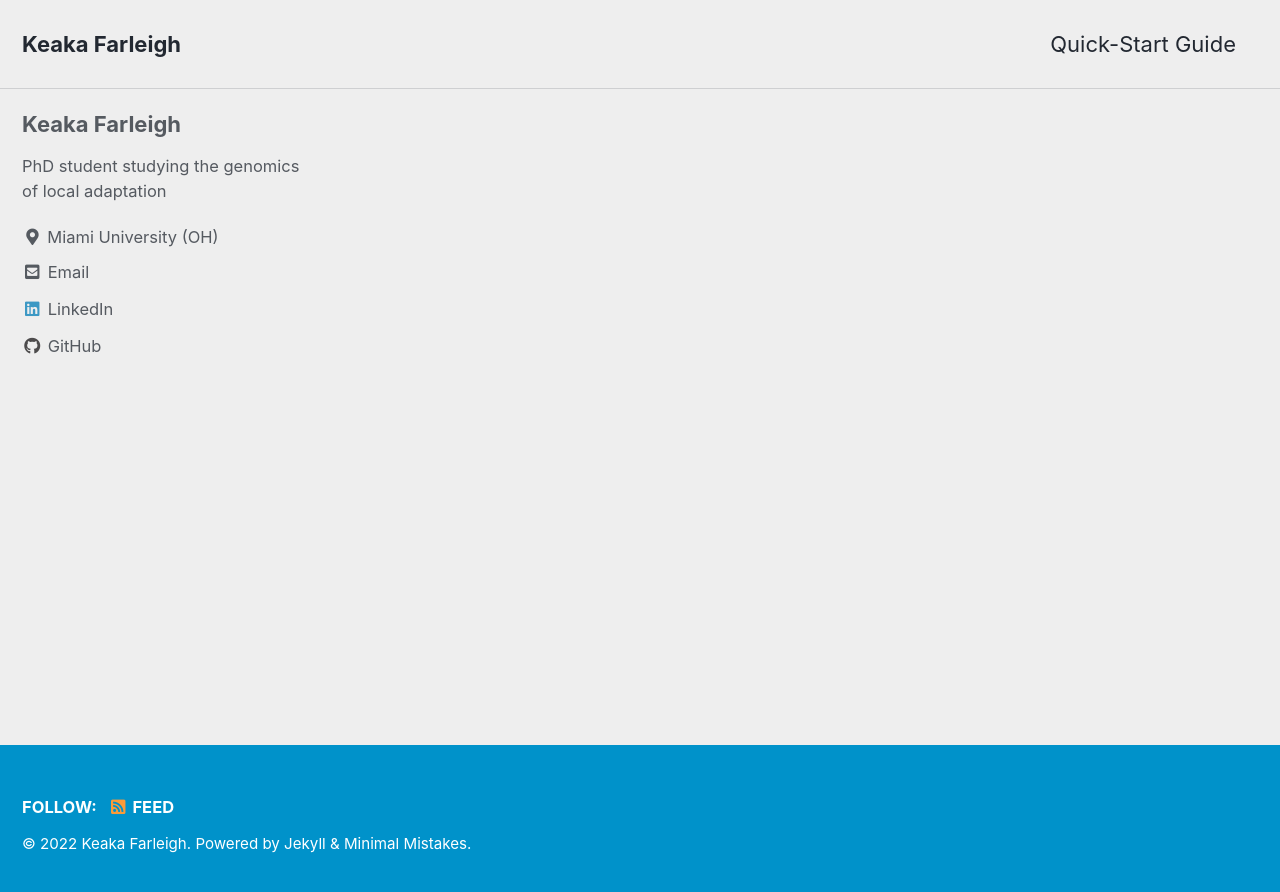
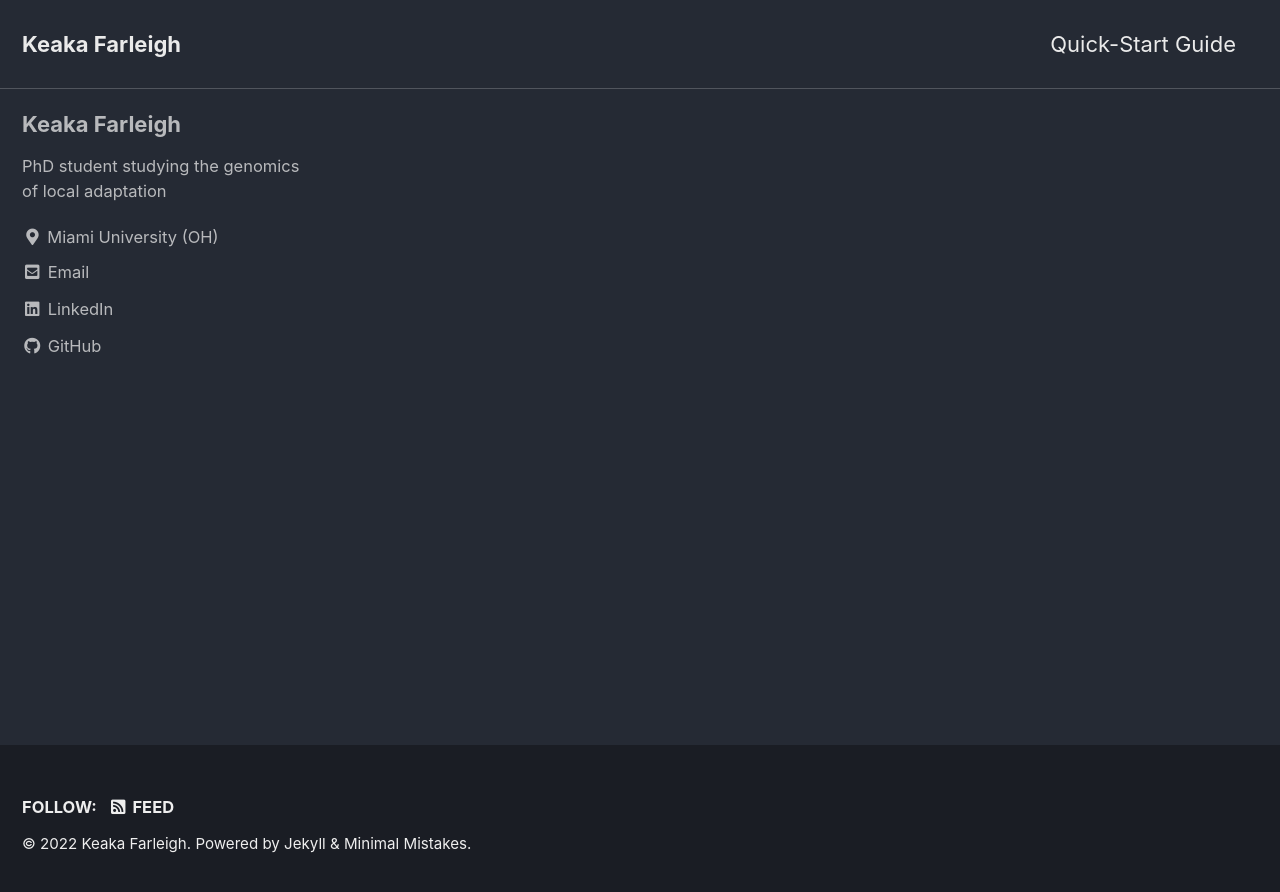
Before and after one commit to kfarleigh/kfarleigh.github.io, a Jekyll site: the page built from index.html, in a window 1280 px wide. Shown: the top 892 px of the page. Built offline with Jekyll 4.4.1, drawn with Linux system fonts in a browser that asks for light colours; cached includes are drawn as plain includes; the list of posts is cut into pages by our own code.

Commit message:
Update _config.yml

```diff
--- a/_config.yml
+++ b/_config.yml
@@ -12,7 +12,7 @@
 
 # theme                  : "minimal-mistakes-jekyll"
 # remote_theme           : "mmistakes/minimal-mistakes"
-minimal_mistakes_skin    : "air" #, "air", "aqua", "contrast", "dark", "dirt", "neon", "mint", "plum", "sunrise"
+minimal_mistakes_skin    : "dark" #, "air", "aqua", "contrast", "dark", "dirt", "neon", "mint", "plum", "sunrise"
 
 # Site Settings
 locale                   : "en-US"
```
